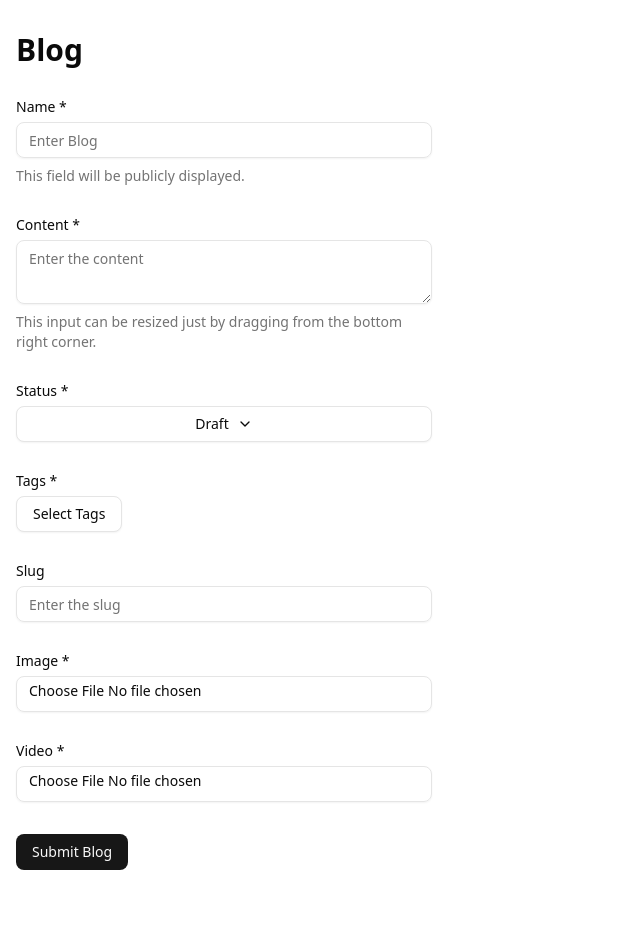
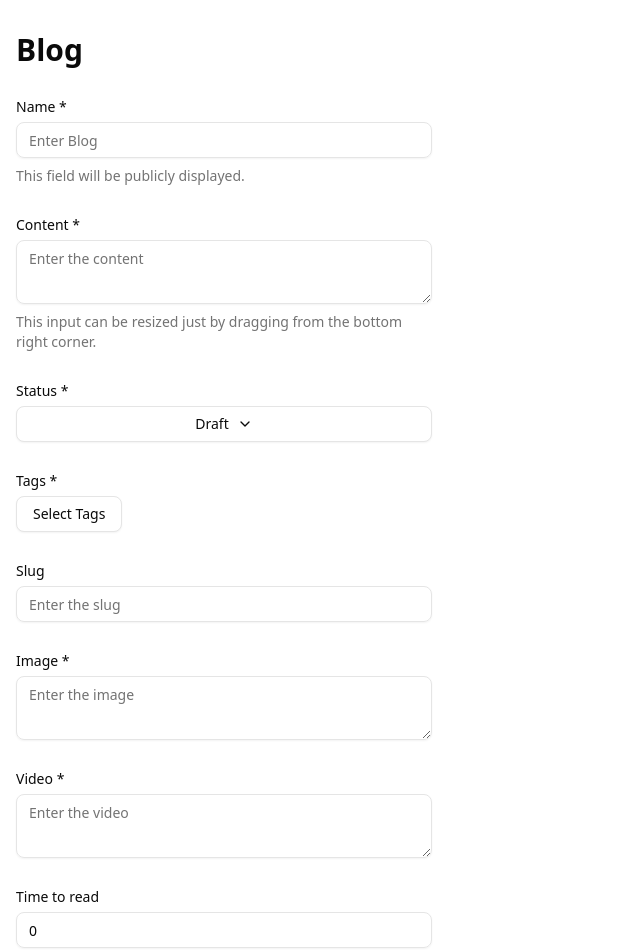
Before and after one commit to digital-nomad01/nomadlife-cms, a Next.js app: page /blog in a window 1280 px wide. Shown: the top 952 px of the page, without its empty margins (0-640 px from the left). Before the commit the page ends 902 px from the top, so only its background shows below. Built offline with nearby package versions, Linux system fonts and the light colour scheme.

Commit message:
chore: add new fields on blog form

```diff
--- a/src/features/blog/domain/blog-field.ts
+++ b/src/features/blog/domain/blog-field.ts
@@ -38,19 +38,19 @@ export const blogFields: FormFieldConfig[] = [
     {
         name: "image",
         label: "Image *",
-        fieldType: "input",
+        fieldType: "file",
         placeholder: "Enter the image",
     },
     {
         name: "video",
         label: "Video *",
-        fieldType: "input",
+        fieldType: "file",
         placeholder: "Enter the video",
     },
-    // {
-    //     name: "time_to_read",
-    //     label: "Time to read",
-    //     fieldType: "input",
-    //     placeholder: "Enter the time to read",
-    // }
+    {
+        name: "time_to_read",
+        label: "Time to read",
+        fieldType: "input",
+        placeholder: "Enter the time to read",
+    }
 ]
```
